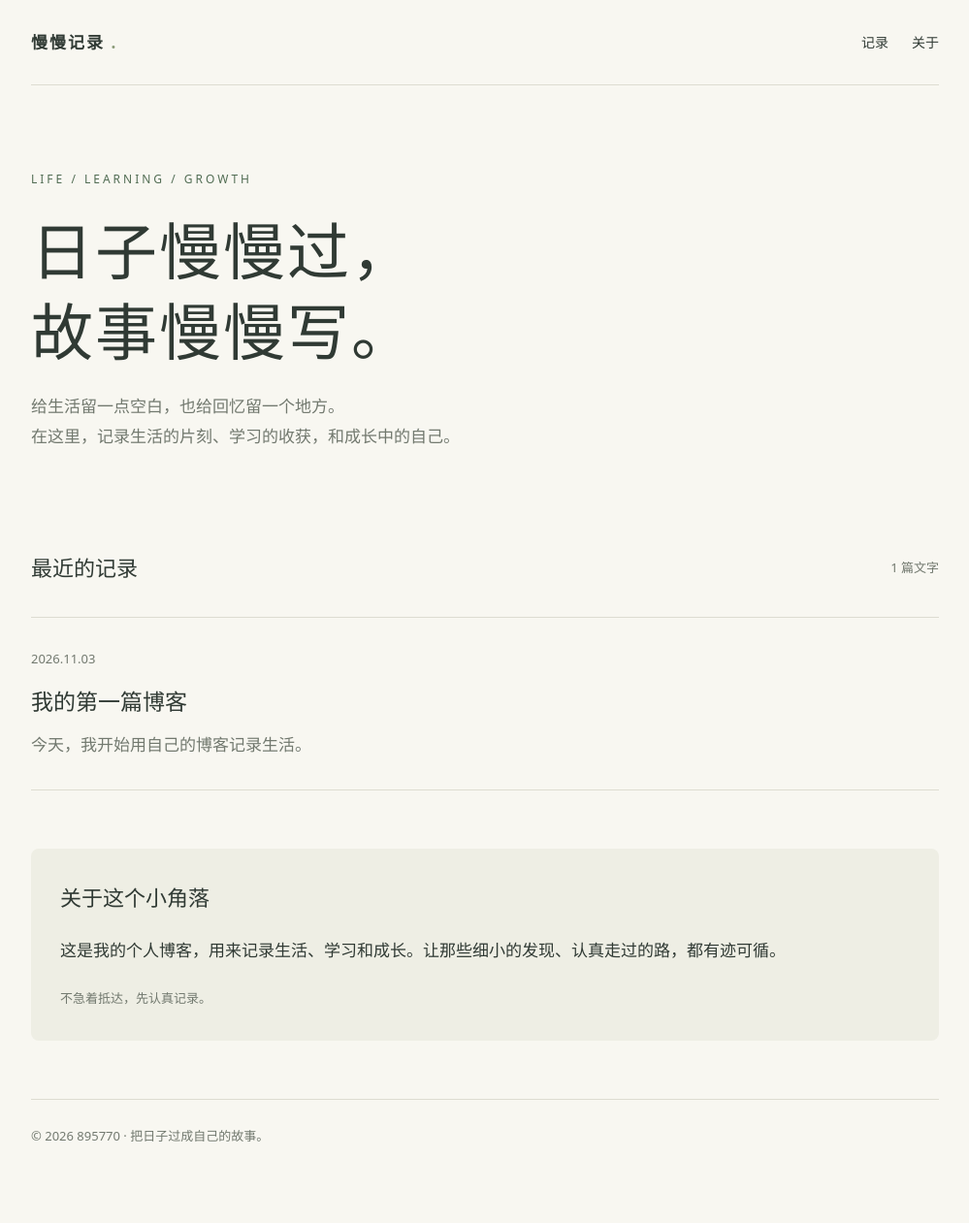
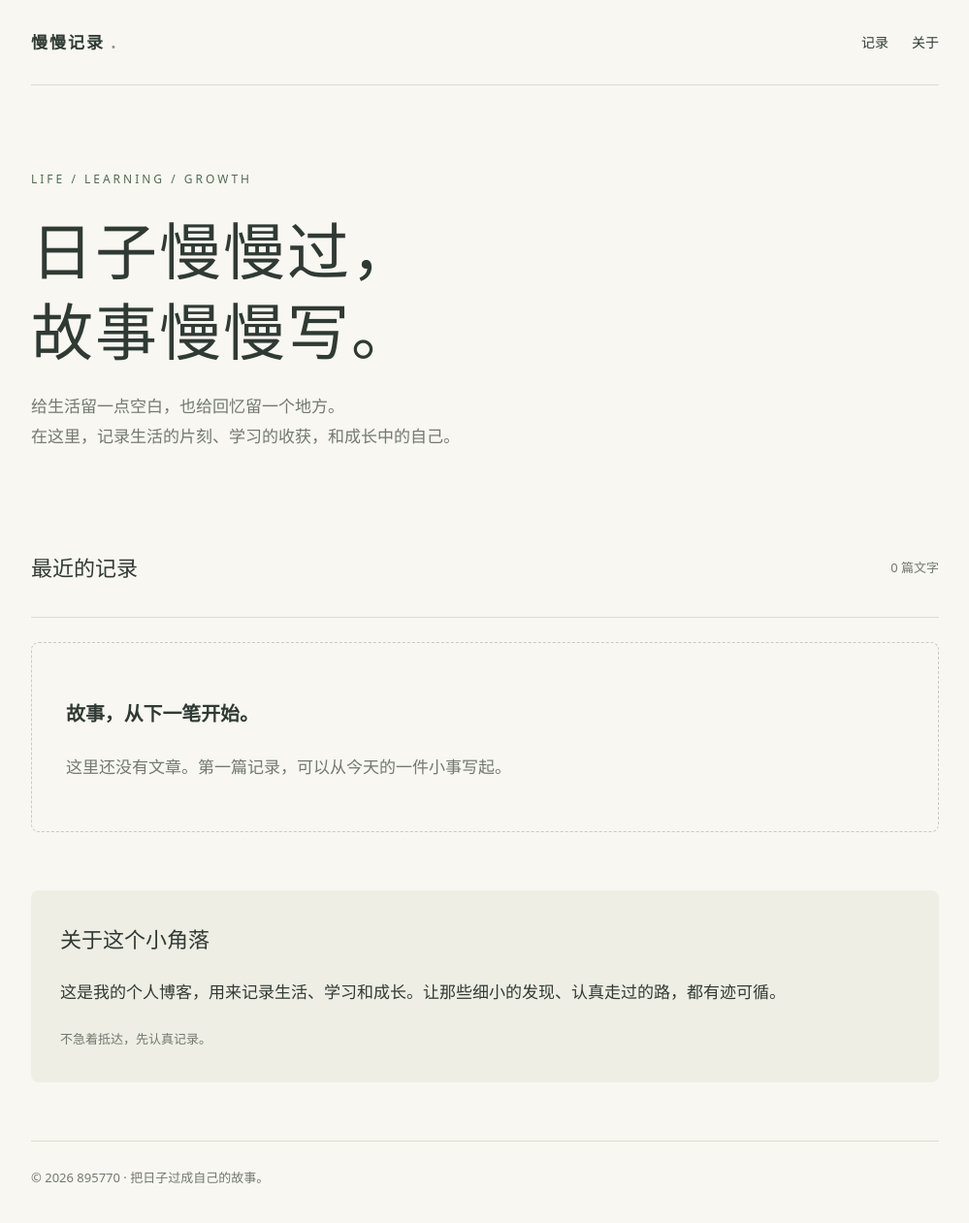
Before and after one commit to 895770/895770.github.io, a Jekyll site: the page built from index.html, in a window 1280 px wide. Shown: the whole page at 97% size, without its empty margins (140-1139 px from the left). Built offline with Jekyll 4.4.1, drawn with Linux system fonts in a browser that asks for light colours; before the commit the page ends 1218 px from its top, so only the background shows below that; part of the change alters nothing that is shown.

Commit message:
Update _posts/2026-11-03-my-first-post.md (via Pages CMS)

```diff
--- a/_posts/2026-11-03-my-first-post.md
+++ b/_posts/2026-11-03-my-first-post.md
@@ -1,9 +1,9 @@
 ---
 layout: post
-title: "我的第一篇博客"
+title: 我的第一篇博客
 date: 2026-11-03
+published: false
 ---
-
 今天，我开始用自己的博客记录生活。
 
 ## 为什么开始写博客
@@ -17,3 +17,5 @@ date: 2026-11-03
 - 我可以通过修改文件，更新自己的博客。
 
 接下来，希望自己能慢慢写下去。
+
+今天，我可以直接在后台更新博客了
```
